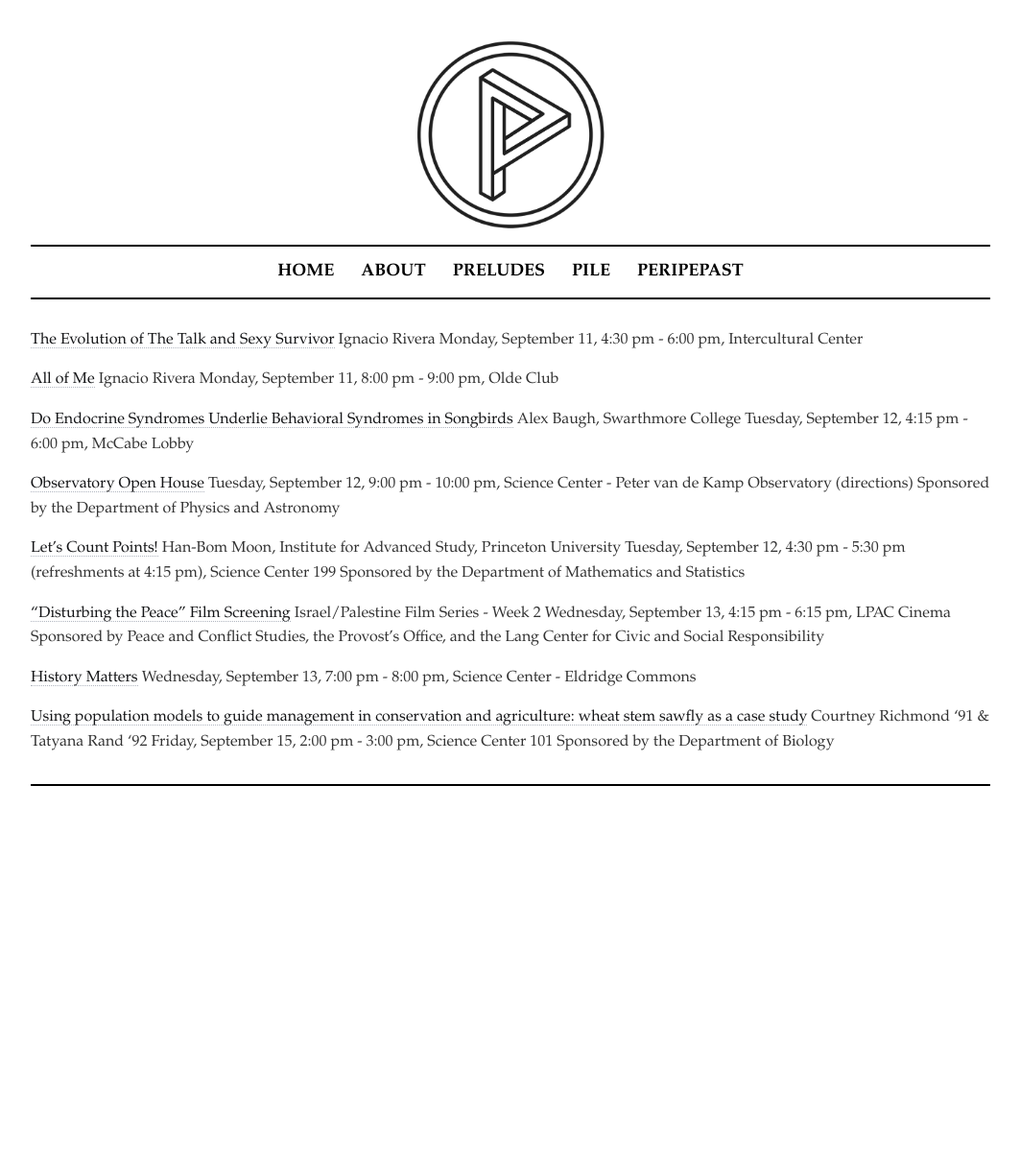
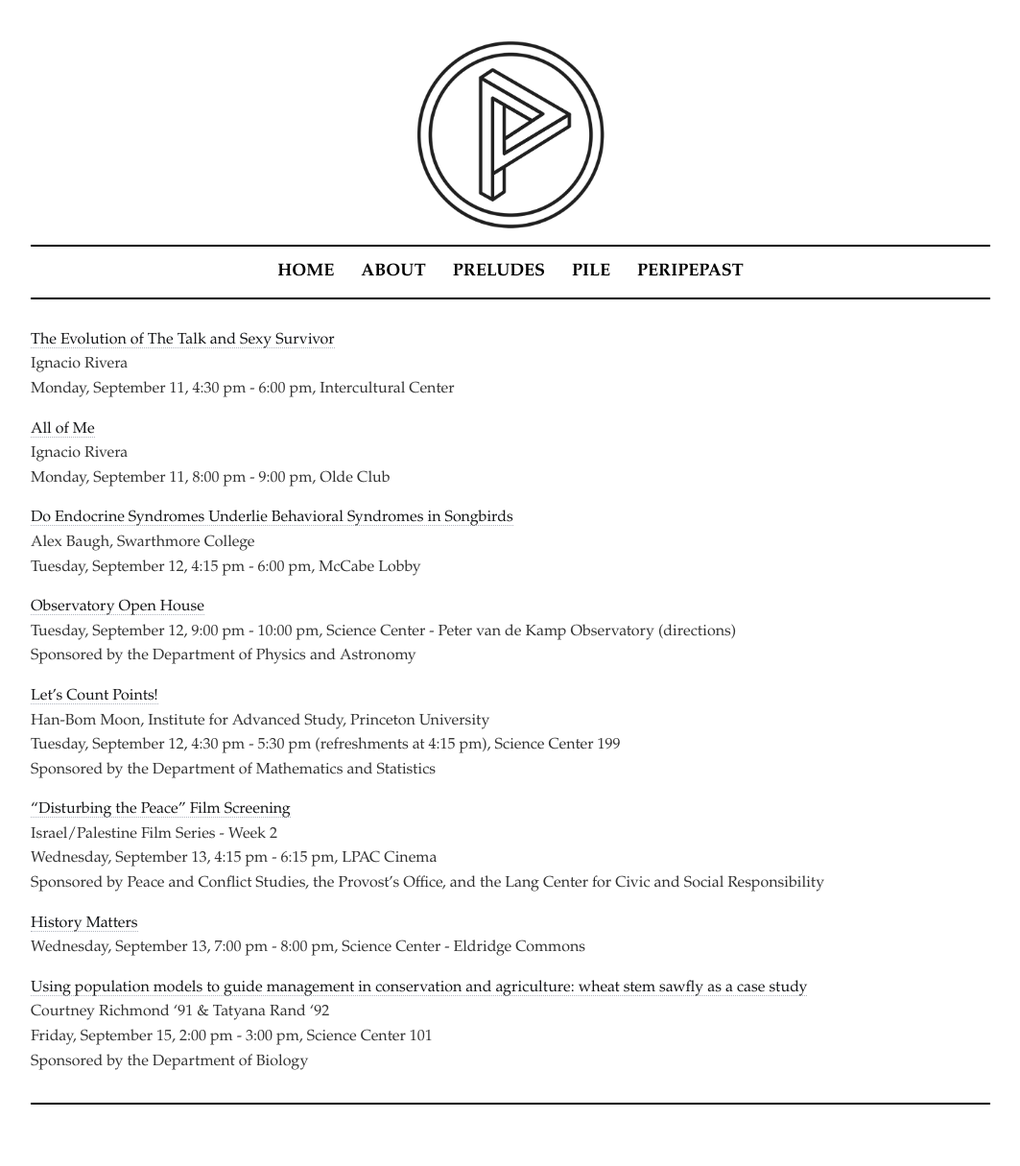
Before and after one commit to emmaremy/peripeteia, a Jekyll site: the page built from pile/index.md, in a window 1280 px wide. Shown: the whole page at 96% size, without its empty margins (108-1171 px from the left). Built offline with Jekyll 4.4.1, drawn with Linux system fonts in a browser that asks for light colours; before the commit the page ends 900 px from its top, so only the background shows below that.

Commit message:
line breaks

```diff
--- a/pile/index.md
+++ b/pile/index.md
@@ -3,36 +3,36 @@ layout: default
 title: PILE
 ---
 
-[The Evolution of The Talk and Sexy Survivor](https://calendar.swarthmore.edu/calendar/EventList.aspx?fromdate=9/10/2017&todate=9/16/2017&display=Week&type=public&eventidn=16299&view=EventDetails&information_id=44166)
-Ignacio Rivera
+[The Evolution of The Talk and Sexy Survivor](https://calendar.swarthmore.edu/calendar/EventList.aspx?fromdate=9/10/2017&todate=9/16/2017&display=Week&type=public&eventidn=16299&view=EventDetails&information_id=44166) \\
+Ignacio Rivera\\
 Monday, September 11, 4:30 pm - 6:00 pm, Intercultural Center
 
-[All of Me](https://calendar.swarthmore.edu/calendar/EventList.aspx?fromdate=9/10/2017&todate=9/16/2017&display=Week&type=public&eventidn=16300&view=EventDetails&information_id=44168)
-Ignacio Rivera
+[All of Me](https://calendar.swarthmore.edu/calendar/EventList.aspx?fromdate=9/10/2017&todate=9/16/2017&display=Week&type=public&eventidn=16300&view=EventDetails&information_id=44168)\\
+Ignacio Rivera\\
 Monday, September 11, 8:00 pm - 9:00 pm, Olde Club
 
-[Do Endocrine Syndromes Underlie Behavioral Syndromes in Songbirds](https://calendar.swarthmore.edu/calendar/EventList.aspx?fromdate=9/10/2017&todate=9/16/2017&display=Week&type=public&eventidn=16296&view=EventDetails&information_id=44160)
-Alex Baugh, Swarthmore College
+[Do Endocrine Syndromes Underlie Behavioral Syndromes in Songbirds](https://calendar.swarthmore.edu/calendar/EventList.aspx?fromdate=9/10/2017&todate=9/16/2017&display=Week&type=public&eventidn=16296&view=EventDetails&information_id=44160) \\
+Alex Baugh, Swarthmore College\\
 Tuesday, September 12, 4:15 pm - 6:00 pm, McCabe Lobby
 
-[Observatory Open House](http://calendar.swarthmore.edu/calendar/EventList.aspx?fromdate=1/1/2016&todate=12/31/2016&display=Year&type=public&eventidn=14316&view=EventDetails&information_id=39362)
-Tuesday, September 12, 9:00 pm - 10:00 pm, Science Center - Peter van de Kamp Observatory (directions)
+[Observatory Open House](http://calendar.swarthmore.edu/calendar/EventList.aspx?fromdate=1/1/2016&todate=12/31/2016&display=Year&type=public&eventidn=14316&view=EventDetails&information_id=39362)\\
+Tuesday, September 12, 9:00 pm - 10:00 pm, Science Center - Peter van de Kamp Observatory (directions)\\
 Sponsored by the Department of Physics and Astronomy
 
-[Let's Count Points!](https://calendar.swarthmore.edu/calendar/EventList.aspx?fromdate=9/10/2017&todate=9/16/2017&display=Week&type=public&eventidn=16309&view=EventDetails&information_id=44186)
-Han-Bom Moon, Institute for Advanced Study, Princeton University
-Tuesday, September 12, 4:30 pm - 5:30 pm (refreshments at 4:15 pm), Science Center 199
+[Let's Count Points!](https://calendar.swarthmore.edu/calendar/EventList.aspx?fromdate=9/10/2017&todate=9/16/2017&display=Week&type=public&eventidn=16309&view=EventDetails&information_id=44186)\\
+Han-Bom Moon, Institute for Advanced Study, Princeton University\\
+Tuesday, September 12, 4:30 pm - 5:30 pm (refreshments at 4:15 pm), Science Center 199\\
 Sponsored by the Department of Mathematics and Statistics
 
-["Disturbing the Peace" Film Screening](http://calendar.swarthmore.edu/calendar/EventList.aspx?view=EventDetails&eventidn=16218&information_id=43961&type=&syndicate=syndicate)
-Israel/Palestine Film Series - Week 2
-Wednesday, September 13, 4:15 pm - 6:15 pm, LPAC Cinema
+["Disturbing the Peace" Film Screening](http://calendar.swarthmore.edu/calendar/EventList.aspx?view=EventDetails&eventidn=16218&information_id=43961&type=&syndicate=syndicate)\\
+Israel/Palestine Film Series - Week 2 \\
+Wednesday, September 13, 4:15 pm - 6:15 pm, LPAC Cinema\\
 Sponsored by Peace and Conflict Studies, the Provost's Office, and the Lang Center for Civic and Social Responsibility
 
-[History Matters](https://calendar.swarthmore.edu/calendar/EventList.aspx?fromdate=9/10/2017&todate=9/16/2017&display=Week&type=public&eventidn=16421&view=EventDetails&information_id=44418)
+[History Matters](https://calendar.swarthmore.edu/calendar/EventList.aspx?fromdate=9/10/2017&todate=9/16/2017&display=Week&type=public&eventidn=16421&view=EventDetails&information_id=44418) \\
 Wednesday, September 13, 7:00 pm - 8:00 pm, Science Center - Eldridge Commons
 
-[Using population models to guide management in conservation and agriculture: wheat stem sawfly as a case study](https://calendar.swarthmore.edu/calendar/EventList.aspx?fromdate=9/10/2017&todate=9/16/2017&display=Week&type=public&eventidn=16054&view=EventDetails&information_id=43569)
-Courtney Richmond '91 & Tatyana Rand '92
-Friday, September 15, 2:00 pm - 3:00 pm, Science Center 101
+[Using population models to guide management in conservation and agriculture: wheat stem sawfly as a case study](https://calendar.swarthmore.edu/calendar/EventList.aspx?fromdate=9/10/2017&todate=9/16/2017&display=Week&type=public&eventidn=16054&view=EventDetails&information_id=43569)\\
+Courtney Richmond '91 & Tatyana Rand '92 \\
+Friday, September 15, 2:00 pm - 3:00 pm, Science Center 101\\
 Sponsored by the Department of Biology
```
